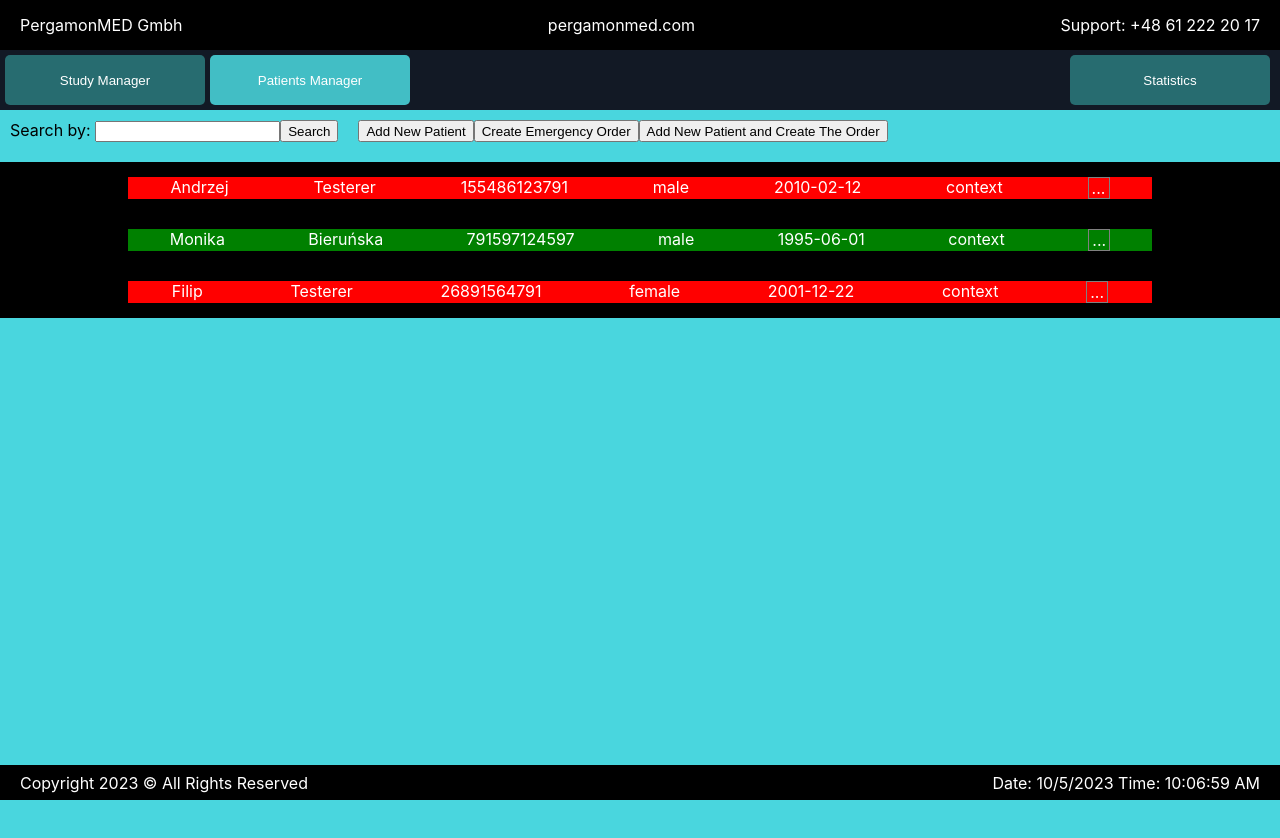
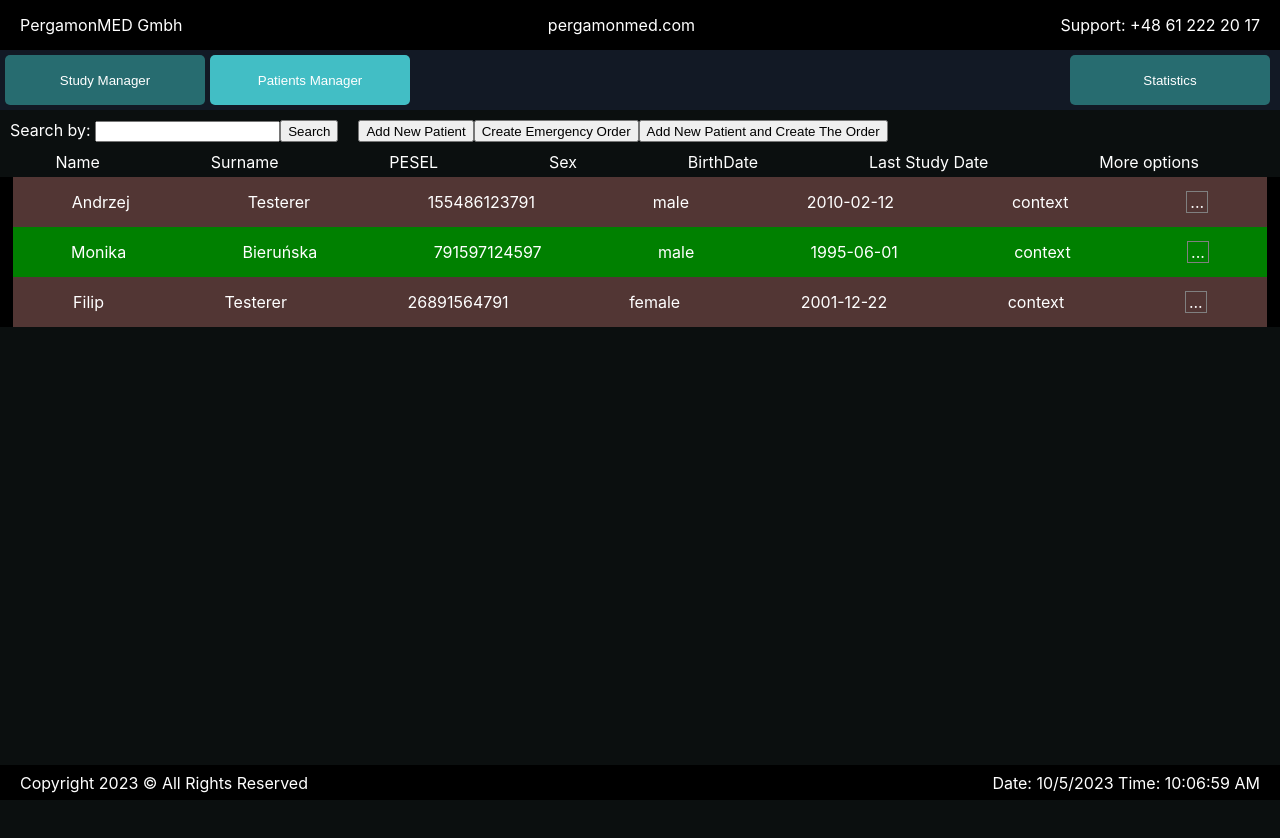
Before and after one commit to MykolaRybaruk/test, a React (Create React App) app: page / in a window 1280 px wide. Both pictures are taken after a click on the button "Patients Manager". Shown: the top 838 px of the page. Built offline with nearby package versions, Linux system fonts and the light colour scheme.

Commit message:
added table structure

```diff
--- a/src/OrderCreator/OrderCreator.js
+++ b/src/OrderCreator/OrderCreator.js
@@ -118,6 +118,7 @@ export default function OrderCreator({display, orderCreatorOpener}) {
                     <p className={styles.bodyPartName}>Longbone</p>
                 </div>
             </div>
+            <button>Create Order</button>
         </div>
     )
 }
--- a/src/PatientList/PatientList.css
+++ b/src/PatientList/PatientList.css
@@ -11,25 +11,34 @@
     display: flex;
 }
 
+.tableStructure {
+    margin-top: 5px;
+    width: 98%;
+    height: 30px;
+    display: flex;
+    align-items: center;
+    justify-content: space-around;
+    color: #fff;
+}
+
 .patientsArea {
-    margin-top: 20px;
     margin-bottom: 20px;
     display: flex;
     justify-content: center;
     flex-direction: column;
     align-items: center;
     width: 100%;
-    background-color: #000;
+    background-color: #000000;
 
 }
 
 .patientField {
     color: #fff;
     display: flex;
-    width: 80%;
+    width: 98%;
+    height:50px;
+    align-items: center;
     justify-content: space-around;
-    margin-top: 15px;
-    margin-bottom: 15px;
 }
 
 .more {
--- a/src/PatientList/PatientList.js
+++ b/src/PatientList/PatientList.js
@@ -59,9 +59,18 @@ export default function PatientList({status}) {
                 <PatientFilter active={addPatientHandler} orderCreatorOpener={orderCreatorOpener}/>
                 {addPatientButton && <AddPatient patientAdding={patientAdding} status={'active'} hide={closeAddingFormHandler}/>}
                 <OrderCreator display={orderCreatorHeight} orderCreatorOpener={orderCreatorOpener}/>
+                <div className="tableStructure">
+                  <div>Name</div>
+                  <div>Surname</div>
+                  <div>PESEL</div>
+                  <div>Sex</div>
+                  <div>BirthDate</div>
+                  <div>Last Study Date</div>
+                  <div>More options</div>
+                </div>
                 <div className="patientsArea">
-                  {patientList.map(el => <li key={el.id} className="patientField" style={{background: patientList.indexOf(el) % 2 === 0 ? 'red' : 'green'}}>
-                      <div>{el.name}</div>
+                  {patientList.map(el => <li key={el.id} className="patientField" style={{background: patientList.indexOf(el) % 2 === 0 ? '#523634' : 'green'}}>
+                      <div className="patientName">{el.name}</div>
                       <div>{el.surname}</div>
                       <div>{el.id}</div>
                       <div>{el.sex}</div>
--- a/src/StudyList/StudyList.css
+++ b/src/StudyList/StudyList.css
@@ -1,7 +1,3 @@
 .inactive {
     display: none;
 }
-
-.studiesWrapper {
-    height: 100vh;
-}
--- a/src/Tabs/Tabs.css
+++ b/src/Tabs/Tabs.css
@@ -57,7 +57,8 @@
 }
 
 .list {
-    background-color: rgb(73, 214, 222);
+    background-color: #0b0f0f;
+    color :#fff;
 }
 
 .statisticsTab {
```
